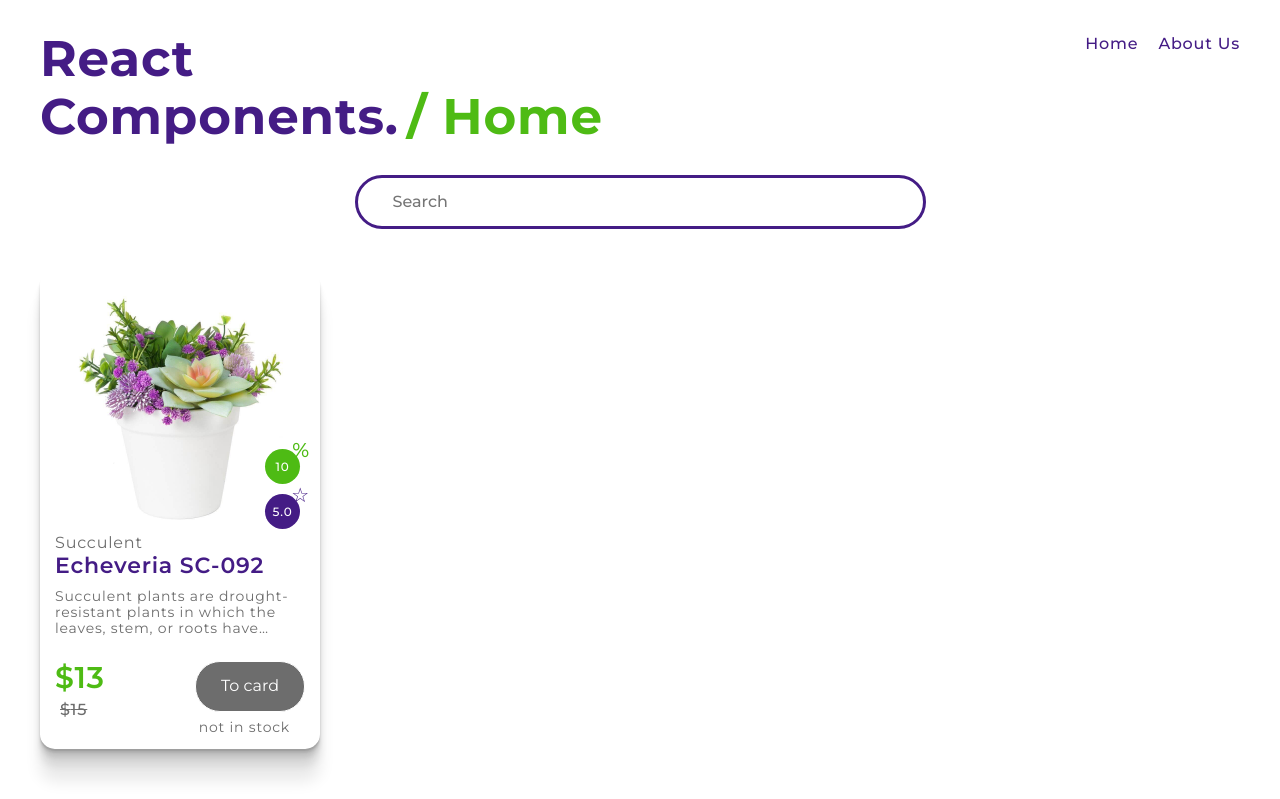
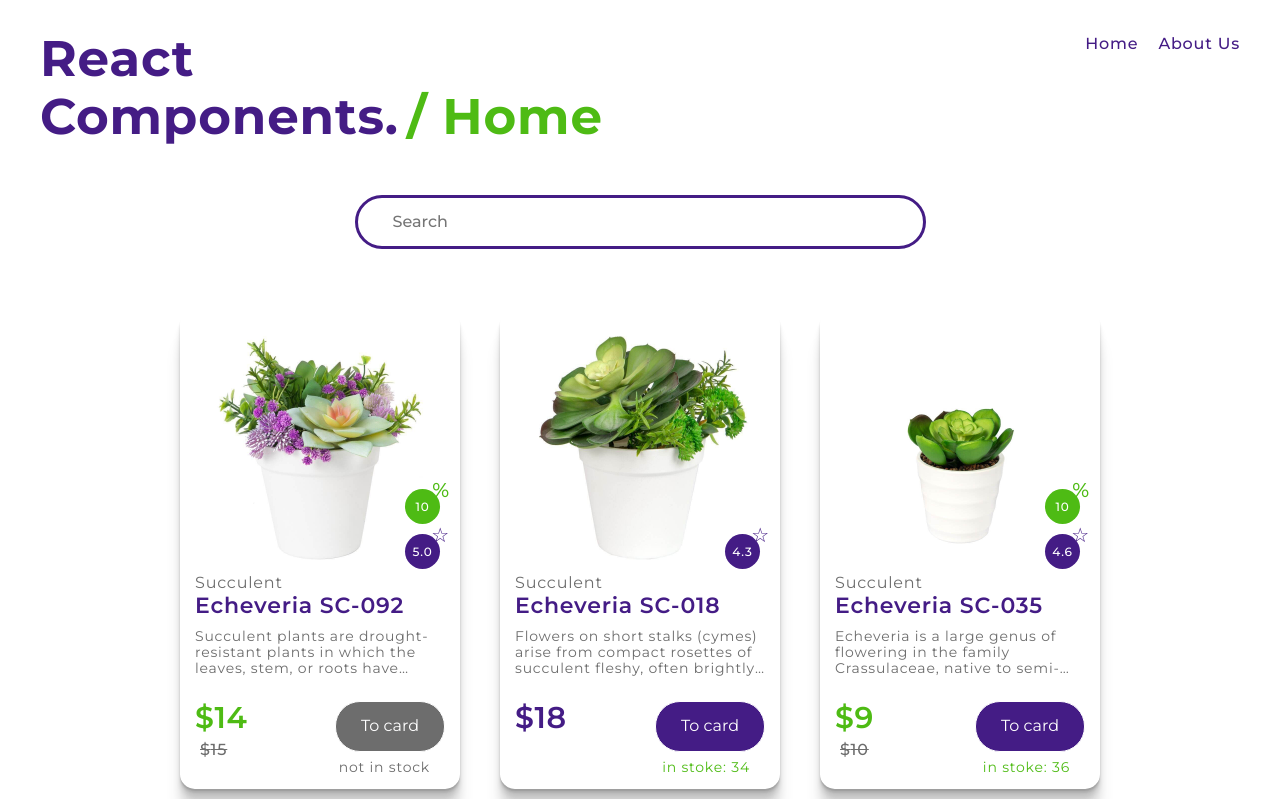
Before and after one commit to lexarudak/rs-react, a React (Vite) app in the folder components/: page / in a window 1280 px wide. Shown: the top 799 px of the page. Built offline with nearby package versions, Linux system fonts and the light colour scheme.

Commit message:
feat: add main page cards fill include search params

```diff
--- a/components/src/components/cards/card.tsx
+++ b/components/src/components/cards/card.tsx
@@ -3,7 +3,7 @@ import CardButton from '../../components/buttons/cardButton';
 import React from 'react';
 import CardImg from './cardImg';
 import CardPrice from './cardPrice';
-import CardStoke from './cardStoke';
+import CardStock from './cardStock';
 
 class Card extends React.Component<CardInfo> {
   constructor(props: CardInfo) {
@@ -21,7 +21,7 @@ class Card extends React.Component<CardInfo> {
           <CardPrice {...this.props} />
           <CardButton {...this.props} />
         </div>
-        <CardStoke {...this.props} />
+        <CardStock {...this.props} />
       </div>
     );
   }
--- a/components/src/components/cards/cardPrice.tsx
+++ b/components/src/components/cards/cardPrice.tsx
@@ -7,7 +7,7 @@ class CardPrice extends React.Component<CardInfo> {
   }
 
   private makeNewPrice() {
-    return Math.floor(this.props.price * ((100 - this.props.sale) / 100));
+    return (this.props.price * ((100 - this.props.sale) / 100)).toFixed(0);
   }
 
   private makePrice(isSale: boolean) {
--- a/components/src/components/cards/cardStoke.tsx
+++ b/components/src/components/cards/cardStock.tsx
@@ -1,7 +1,7 @@
 import { CardInfo } from 'base/types';
 import React from 'react';
 
-class CardStoke extends React.Component<CardInfo> {
+class CardStock extends React.Component<CardInfo> {
   constructor(props: CardInfo) {
     super(props);
   }
@@ -10,7 +10,6 @@ class CardStoke extends React.Component<CardInfo> {
     if (this.props.stock > 0) {
       return <div className="card__stock">in stoke: {this.props.stock}</div>;
     }
-    console.log('s');
     return <div className="card__stock card__stock_null">not in stock</div>;
   }
 
@@ -19,4 +18,4 @@ class CardStoke extends React.Component<CardInfo> {
   }
 }
 
-export default CardStoke;
+export default CardStock;
--- a/components/src/components/cards/cardsContainer.tsx
+++ b/components/src/components/cards/cardsContainer.tsx
@@ -2,15 +2,27 @@ import React from 'react';
 import Card from './card';
 import plants from '../../data/plants.json';
 
-class CardsContainer extends React.Component {
-  constructor(props: string) {
+class CardsContainer extends React.Component<{ searchValue: string }> {
+  constructor(props: { searchValue: string }) {
     super(props);
+  }
+
+  private setFilterArr() {
+    const str = this.props.searchValue.toUpperCase();
+    return plants.products.filter(
+      (plant) =>
+        plant.description.toUpperCase().includes(str) ||
+        plant.title.toUpperCase().includes(str) ||
+        plant.type.toUpperCase().includes(str)
+    );
   }
 
   public render() {
     return (
       <div className="cards-container">
-        <Card {...plants.products[0]} />
+        {this.setFilterArr().map((plant) => (
+          <Card {...plant} key={plant.id} />
+        ))}
       </div>
     );
   }
--- a/components/src/data/plants.json
+++ b/components/src/data/plants.json
@@ -89,7 +89,7 @@
       "title": "Aeonium AN-023",
       "description": "A feature which distinguishes this genus from many of its relatives is the manner in which the flowers bear free petals, and are divided into 6 or 12 sections.",
       "height": 15,
-      "price": 1,
+      "price": 8,
       "sale": 50,
       "rating": 3.7,
       "stock": 23,
--- a/components/src/pages/mainPage.tsx
+++ b/components/src/pages/mainPage.tsx
@@ -30,7 +30,7 @@ class MainPage extends Page {
     return (
       <div className="main__container">
         <Search searchValue={this.state.search} changeSearchVal={this.changeSearchVal} />
-        <CardsContainer />
+        <CardsContainer searchValue={this.state.search} />
       </div>
     );
   }
--- a/components/src/style/components/_cards.scss
+++ b/components/src/style/components/_cards.scss
@@ -1,7 +1,9 @@
 .cards-container {
+  display: flex;
   width: 100%;
   flex-wrap: wrap;
   padding: 40px 0;
+  justify-content: center;
 }
 
 .card {
@@ -11,6 +13,7 @@
   box-shadow: $shadow;
   position: relative;
   padding: 15px;
+  margin: 20px;
 
   &__img {
     width: 250px;
@@ -91,6 +94,7 @@
     align-items: flex-start;
     justify-content: space-between;
     margin-top: 25px;
+    height: 58px;
   }
 
   &__price {
--- a/components/src/style/components/_search.scss
+++ b/components/src/style/components/_search.scss
@@ -6,4 +6,5 @@
   border-radius: 35px;
   width: 495px;
   font-weight: 500;
+  margin-top: 20px;
 }
```
